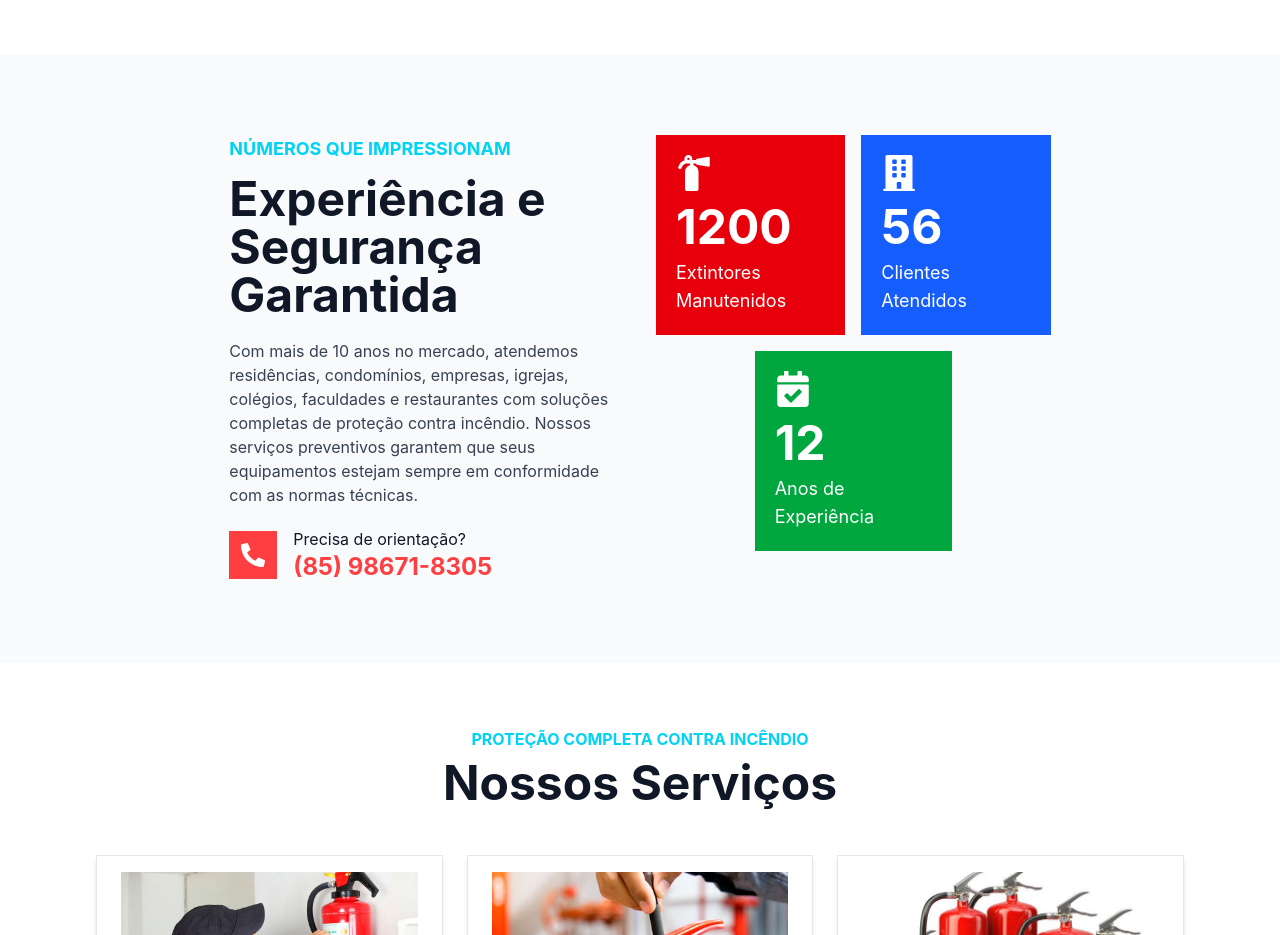
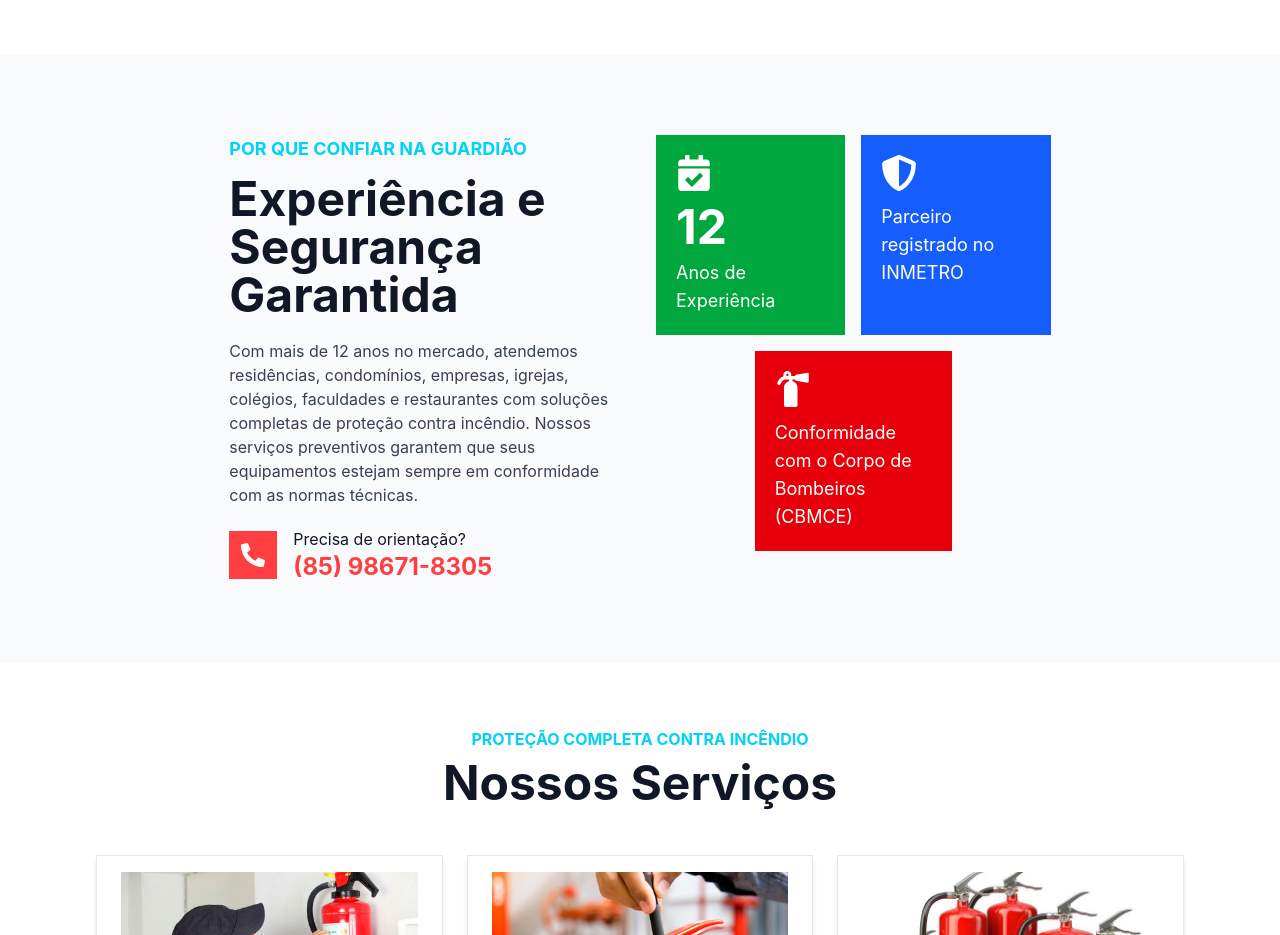
Before and after one commit to efemoreira/guardiao, a Next.js app: page / in a window 1280 px wide. Shown: the part 1560-2495 px from the top of the page. Built offline with nearby package versions, Linux system fonts and the light colour scheme.

Commit message:
feat: add comprehensive debt exit and growth plan document for Guardião service

```diff
--- a/src/components/home/FactsSection.tsx
+++ b/src/components/home/FactsSection.tsx
@@ -59,7 +59,7 @@ const Counter: React.FC<CounterProps> = ({ end, duration = 2 }) => {
 
 export interface Fact {
   icon: string;
-  count: number;
+  count?: number;
   text: string;
   backgroundColor: string;
 }
@@ -129,9 +129,11 @@ const FactsSection: React.FC<FactsSectionProps> = ({
                   transition={{ duration: 0.4, delay: 0.2 + index * 0.1 }}
                 >
                   <Icon icon={fact.icon} className="text-4xl text-white mb-3" />
-                  <h2 className="text-white text-3xl md:text-4xl lg:text-5xl font-bold mb-2">
-                    <Counter end={fact.count} />
-                  </h2>
+                  {fact.count !== undefined && (
+                    <h2 className="text-white text-3xl md:text-4xl lg:text-5xl font-bold mb-2">
+                      <Counter end={fact.count} />
+                    </h2>
+                  )}
                   <p className="text-white text-lg">{fact.text}</p>
                 </motion.div>
               ))}
--- a/src/components/home/HeroCarousel.tsx
+++ b/src/components/home/HeroCarousel.tsx
@@ -93,7 +93,7 @@ const HeroCarousel: React.FC<HeroCarouselProps> = ({
                   </motion.h6>
 
                   <motion.h1
-                    className="text-4xl md:text-6xl lg:text-7xl text-white font-bold mb-6"
+                    className="text-3xl sm:text-4xl md:text-6xl lg:text-7xl text-white font-bold mb-6"
                     initial={{ y: 20, opacity: 0 }}
                     animate={{ y: 0, opacity: 1 }}
                     transition={{ delay: 0.4 }}
--- a/src/components/landing/AvulsosSection.tsx
+++ b/src/components/landing/AvulsosSection.tsx
@@ -40,12 +40,28 @@ const AvulsosSection: React.FC<AvulsosSectionProps> = ({
         </motion.div>
 
         <motion.div
-          className="overflow-x-auto bg-white shadow-sm border border-gray-200"
           initial={{ opacity: 0, y: 30 }}
           whileInView={{ opacity: 1, y: 0 }}
           viewport={{ once: true }}
           transition={{ duration: 0.6, delay: 0.1 }}
         >
+          {/* Mobile: lista de cards empilhados */}
+          <ul className="md:hidden flex flex-col gap-2">
+            {items.map((item) => (
+              <li
+                key={item.id}
+                className="bg-white border border-gray-200 px-4 py-3 flex justify-between items-center"
+              >
+                <span className="text-gray-700 text-sm pr-4">{item.name}</span>
+                <span className={`font-bold text-sm whitespace-nowrap ${item.price === 'Grátis' ? 'text-green-600' : 'text-gray-900'}`}>
+                  {item.price}
+                </span>
+              </li>
+            ))}
+          </ul>
+
+          {/* Desktop md+: tabela */}
+          <div className="hidden md:block overflow-x-auto bg-white shadow-sm border border-gray-200">
             <table className="w-full text-left border-collapse">
               <thead>
                 <tr className="bg-secondary text-white">
@@ -64,6 +80,7 @@ const AvulsosSection: React.FC<AvulsosSectionProps> = ({
                 ))}
               </tbody>
             </table>
+          </div>
         </motion.div>
 
         <p className="text-sm text-gray-500 mt-4">{note}</p>
--- a/src/components/layout/Navbar.tsx
+++ b/src/components/layout/Navbar.tsx
@@ -188,11 +188,11 @@ const Navbar: React.FC<NavbarProps> = ({
           {/* Logo à esquerda */}
           <Link
             href={logo.path}
-            className="bg-primary px-12 py-4 lg:px-12 lg:py-4 flex flex-col items-center"
+            className="bg-primary px-6 py-3 lg:px-12 lg:py-4 flex flex-col items-center"
           >
-            <h2 className="text-white font-bold text-3xl text-center w-full">{logo.text}</h2>
+            <h2 className="text-white font-bold text-xl lg:text-3xl text-center w-full">{logo.text}</h2>
             {logo.subtext && (
-              <h3 className="text-white font-semibold text-xl text-center w-full tracking-widest">{logo.subtext}</h3>
+              <h3 className="text-white font-semibold text-sm lg:text-xl text-center w-full tracking-widest">{logo.subtext}</h3>
             )}
           </Link>
 
--- a/src/lib/defaultStrings/avulsosSectionStrings.ts
+++ b/src/lib/defaultStrings/avulsosSectionStrings.ts
@@ -24,7 +24,7 @@ export const avulsosSectionStrings: AvulsosSectionStrings = {
     { id: 2, name: "Recarga extintor ABC 4 kg", price: "R$ 100" },
     { id: 3, name: "Recarga extintor BC 6 kg", price: "R$ 80" },
     { id: 4, name: "Recarga extintor BC 4 kg", price: "R$ 70" },
-    { id: 5, name: "Recarga extintor CO₂ 6 kg", price: "R$ 190" },
+    { id: 5, name: "Recarga extintor CO₂ 6 kg", price: "R$ 160" },
     { id: 6, name: "Recarga extintor CO₂ 4 kg", price: "R$ 130" },
     { id: 7, name: "Recarga extintor de água 10 L", price: "R$ 85" },
     { id: 8, name: "Inspeção técnica + laudo", price: "Grátis" },
--- a/src/lib/defaultStrings/factsSectionStrings.ts
+++ b/src/lib/defaultStrings/factsSectionStrings.ts
@@ -12,30 +12,28 @@ export interface FactsSectionStrings {
 }
 
 export const factsSectionStrings: FactsSectionStrings = {
-  subtitle: "Números que Impressionam",
+  subtitle: "Por que confiar na Guardião",
   title: "Experiência e Segurança Garantida",
-  description: "Com mais de 10 anos no mercado, atendemos residências, condomínios, empresas, igrejas, colégios, faculdades e restaurantes com soluções completas de proteção contra incêndio. Nossos serviços preventivos garantem que seus equipamentos estejam sempre em conformidade com as normas técnicas.",
+  description: "Com mais de 12 anos no mercado, atendemos residências, condomínios, empresas, igrejas, colégios, faculdades e restaurantes com soluções completas de proteção contra incêndio. Nossos serviços preventivos garantem que seus equipamentos estejam sempre em conformidade com as normas técnicas.",
   phoneTitle: "Precisa de orientação?",
   phoneNumber: "(85) 98671-8305",
   phoneIcon: "FaPhoneAlt",
   facts: [
     {
-      icon: "FaFireExtinguisher",
-      count: 1200,
-      text: "Extintores Manutenidos",
-      backgroundColor: "bg-red-600"
-    },
-    {
-      icon: "FaBuilding",
-      count: 56,
-      text: "Clientes Atendidos",
-      backgroundColor: "bg-blue-600"
-    },
-    {
       icon: "FaCalendarCheck",
       count: 12,
       text: "Anos de Experiência",
       backgroundColor: "bg-green-600"
+    },
+    {
+      icon: "FaShieldAlt",
+      text: "Parceiro registrado no INMETRO",
+      backgroundColor: "bg-blue-600"
+    },
+    {
+      icon: "FaFireExtinguisher",
+      text: "Conformidade com o Corpo de Bombeiros (CBMCE)",
+      backgroundColor: "bg-red-600"
     }
   ],
   backgroundColor: "bg-gray-50"
--- a/src/lib/defaultStrings/heroCarouselStrings.ts
+++ b/src/lib/defaultStrings/heroCarouselStrings.ts
@@ -49,5 +49,5 @@ export const heroCarouselStrings: HeroCarouselStrings = {
     }
   ],
   autoPlayInterval: 12000,
-  height: "h-[80vh] md:h-[90vh]"
+  height: "h-[90vh] sm:h-[80vh] md:h-[90vh]"
 };
--- a/src/lib/defaultStrings/socialProofSectionStrings.ts
+++ b/src/lib/defaultStrings/socialProofSectionStrings.ts
@@ -20,7 +20,7 @@ export const socialProofSectionStrings: SocialProofSectionStrings = {
   title: "Atendemos diferentes perfis de imóvel em Fortaleza",
   description: "Da igreja de grande porte ao pequeno comércio, adaptamos o plano ao tamanho e à rotina de cada cliente.",
   segments: [
-    { icon: "FaChurch", label: "Igreja de grande porte", detail: "Centenas de extintores sob gestão" },
+    { icon: "FaChurch", label: "Igreja de grande porte", detail: "Gestão completa de conformidade" },
     { icon: "FaSchool", label: "Instituição de ensino", detail: "Campus com múltiplos prédios" },
     { icon: "FaUtensils", label: "Restaurante", detail: "Cozinha com risco de Classe K" },
     { icon: "FaStore", label: "Comércio e condomínio", detail: "Gestão simplificada de vencimentos" },
```
Lines whose indentation alone changed are shown as unchanged.
